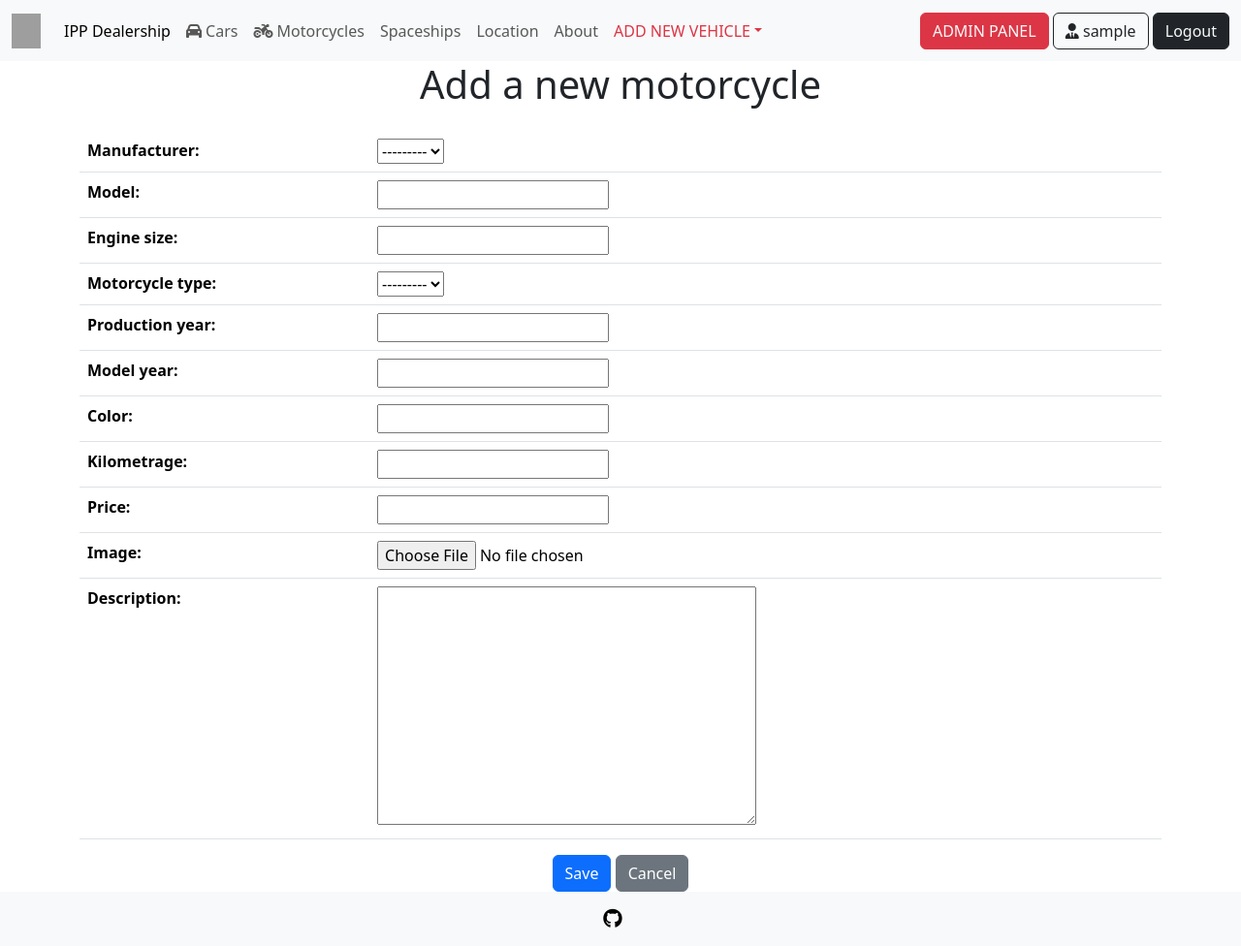
After one commit to joaoalexarruda/ipp_dealership, a Django app: page /motorcycles/create/ in a window 1280 px wide. The commit adds this page. Shown: the whole page at 97% size. Run offline with Django 5.2, Linux system fonts and the light colour scheme; the visitor is signed in with stand-in values (Sample User, id 1); data that the repository does not hold is empty; some libraries are stand-ins or nearby versions; grey boxes are pictures that could not be loaded.

Commit message:
add create motorcycle

```diff
--- /dev/null
+++ b/motorcycles/templates/motorcycles/motorcycle_create.html
@@ -0,0 +1,22 @@
+{% extends "base.html" %}
+
+{% block title %}
+    Add a new motorcycle
+{% endblock title %}
+{% block content %}
+    <form method="post" enctype="multipart/form-data" class="container">
+        {% csrf_token %}
+        <h1 class="text-center mb-4">Add a new motorcycle</h1>
+        <div class="table-responsive">
+            <table class="table">
+                {{ form.as_table }}
+            </table>
+        </div>
+        <div class="d-flex justify-content-center">
+            <div class="buttons-container">
+                <input type="submit" value="Save" class="btn btn-primary mr-2">
+                <a href="{% url 'motorcycle_list' %}" class="btn btn-secondary">Cancel</a>
+            </div>
+        </div>
+    </form>
+{% endblock content %}
--- a/motorcycles/urls.py
+++ b/motorcycles/urls.py
@@ -1,7 +1,7 @@
 # Separate URL configuration for the motorcycles app
 
 from django.urls import path
-from .views import MotorcycleDeleteView, MotorcycleListView, MotorcycleDetailView, MotorcycleUpdateView
+from .views import MotorcycleCreateView, MotorcycleDeleteView, MotorcycleListView, MotorcycleDetailView, MotorcycleUpdateView
 
 urlpatterns = [
     path('', MotorcycleListView.as_view(), name='motorcycle_list'),
@@ -10,4 +10,6 @@ urlpatterns = [
          name='motorcycle_update'),
     path('<int:pk>/delete/', MotorcycleDeleteView.as_view(),
          name='motorcycle_delete'),
+    path('create/', MotorcycleCreateView.as_view(),
+         name='motorcycle_create'),
 ]
--- a/motorcycles/views.py
+++ b/motorcycles/views.py
@@ -1,5 +1,5 @@
 from django.urls import reverse_lazy
-from django.views.generic import ListView, DetailView, UpdateView, DeleteView
+from django.views.generic import ListView, DetailView, UpdateView, DeleteView, CreateView
 from motorcycles.forms import MotorcycleModelForm
 from .models import Motorcycle
 from django.db.models import Q
@@ -49,3 +49,13 @@ class MotorcycleDeleteView(DeleteView):
     model = Motorcycle
     template_name = 'motorcycles/motorcycle_delete.html'
     success_url = reverse_lazy('motorcycle_list')
+
+
+@method_decorator(staff_member_required, name='dispatch')
+class MotorcycleCreateView(CreateView):
+    model = Motorcycle
+    form_class = MotorcycleModelForm
+    template_name = 'motorcycles/motorcycle_create.html'
+
+    def get_success_url(self):
+        return reverse_lazy('motorcycle_detail', kwargs={'pk': self.object.pk})
--- a/templates/base.html
+++ b/templates/base.html
@@ -43,28 +43,16 @@
                             <li class="nav-item">
                                 <a class="nav-link active" aria-current="page" href="{% url "index" %}">IPP Dealership</a>
                             </li>
-                            <li class="nav-item dropdown">
-                                <a class="nav-link dropdown-toggle"
-                                   href="#"
-                                   role="button"
-                                   data-bs-toggle="dropdown"
-                                   aria-expanded="false">Vehicles</a>
-                                <ul class="dropdown-menu">
-                                    <li>
-                                        <a class="dropdown-item" href="#">Cars</a>
-                                    </li>
-                                    <li>
-                                        <a class="dropdown-item" href="{% url "motorcycle_list" %}">Motorcycles</a>
-                                    </li>
-                                    <li>
-                                        <hr class="dropdown-divider">
-                                    </li>
-                                    <li>
-                                        <a class="dropdown-item"
-                                           target="_blank"
-                                           href="https://youtu.be/dQw4w9WgXcQ?si=dUD2gq5lxFB-rw1z&t=43">Spaceships</a>
-                                    </li>
-                                </ul>
+                            <li class="nav-item">
+                                <a class="nav-link" href="#"><i class="fa-solid fa-car"></i> Cars</a>
+                            </li>
+                            <li class="nav-item">
+                                <a class="nav-link" href="{% url "motorcycle_list" %}"><i class="fa-solid fa-motorcycle"></i> Motorcycles</a>
+                            </li>
+                            <li class="nav-item">
+                                <a class="nav-link"
+                                   target="_blank"
+                                   href="https://youtu.be/dQw4w9WgXcQ?si=dUD2gq5lxFB-rw1z&t=43">Spaceships</a>
                             </li>
                             <li class="nav-item">
                                 <a class="nav-link" href="{% url "location" %}">Location</a>
@@ -72,6 +60,23 @@
                             <li class="nav-item">
                                 <a class="nav-link" href="{% url "about" %}">About</a>
                             </li>
+                            {% if user.is_staff %}
+                                <li class="nav-item dropdown">
+                                    <a class="nav-link dropdown-toggle text-danger"
+                                       href="#"
+                                       role="button"
+                                       data-bs-toggle="dropdown"
+                                       aria-expanded="false">ADD NEW VEHICLE</a>
+                                    <ul class="dropdown-menu">
+                                        <li>
+                                            <a class="dropdown-item" href="#">Car</a>
+                                        </li>
+                                        <li>
+                                            <a class="dropdown-item" href="{% url "motorcycle_create" %}">Motorcycle</a>
+                                        </li>
+                                    </ul>
+                                </li>
+                            {% endif %}
                         </ul>
                         <div>
                             {% if not user.is_authenticated %}
```
